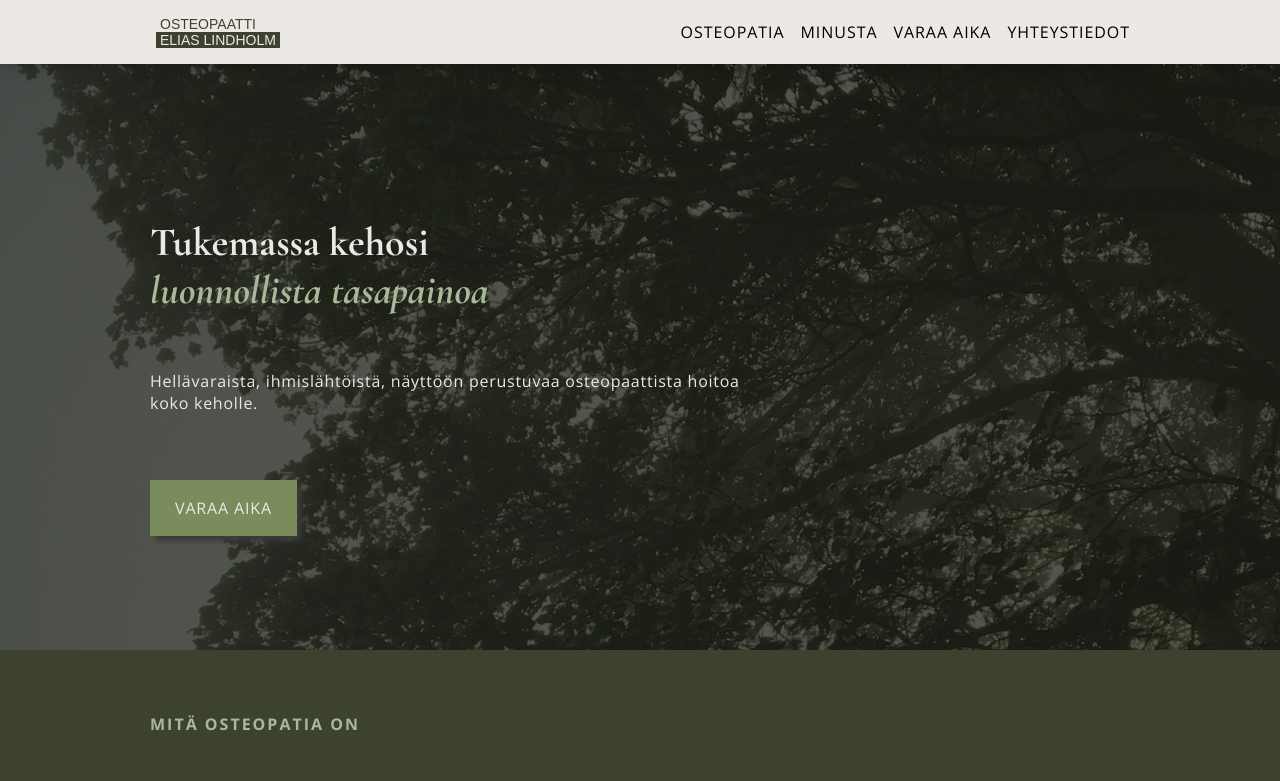
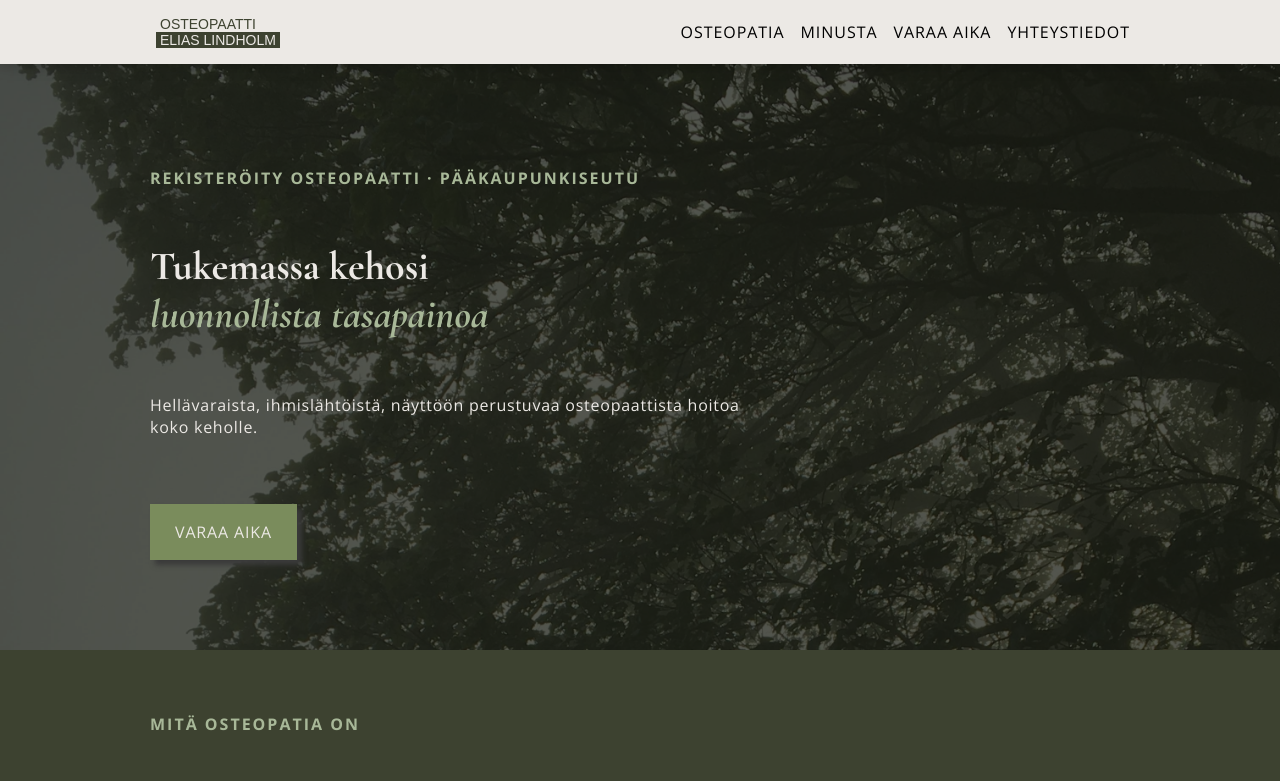
Before and after one commit to elsalindholm/osteopath-page, a React (Vite) app: page / in a window 1280 px wide. Shown: the top 781 px of the page. Built offline with nearby package versions, Linux system fonts and the light colour scheme.

Commit message:
improvements

```diff
--- a/src/assets/scss/button-link.scss
+++ b/src/assets/scss/button-link.scss
@@ -12,19 +12,7 @@
   transition:
     background-color 0.2s ease,
     border-color 0.2s ease;
-  &--dark {
-    border: 1px solid $background--dark;
-    background-color: $background--dark;
-    color: $text--light-beige;
-    box-shadow: $box-shadow--offset-light;
-    &:hover {
-      background-color: color.adjust($background--dark, $lightness: -8%);
-    }
-    &:active {
-      transform: translateY(1px);
-    }
-  }
-  &--medium {
+&--medium {
     border: 1px solid $text--medium-green;
     background-color: $text--medium-green;
     color: $text--light-beige;
--- a/src/assets/scss/what-osteopathy-is.scss
+++ b/src/assets/scss/what-osteopathy-is.scss
@@ -32,8 +32,3 @@
     }
   }
 }
-
-.note-card-container {
-  margin-top: 50px;
-  gap: 16px;
-}
--- a/src/components/ButtonLink.tsx
+++ b/src/components/ButtonLink.tsx
@@ -2,7 +2,7 @@ import "../assets/scss/button-link.scss";
 import type { ComponentProps, ReactElement } from "react";
 
 type Props = {
-  variant: "dark" | "medium";
+  variant: "medium";
   href: string;
 } & ComponentProps<"a">;
 
--- a/src/pages/Home.tsx
+++ b/src/pages/Home.tsx
@@ -4,6 +4,7 @@ import SectionHeading from "../components/SectionHeading";
 import BodyText from "../components/BodyText";
 import ButtonLink from "../components/ButtonLink";
 import type { Language } from "../App";
+import SectionName from "../components/SectionName";
 
 interface Props {
   activeLanguage: Language;
@@ -15,6 +16,14 @@ const Home = ({ activeLanguage }: Props): ReactElement => {
       <div className="filter"></div>
       <div className="home__flex-row">
         <div className="text-container">
+          <SectionName
+            bgVariant="dark"
+            text={
+              activeLanguage === "Suomi"
+                ? "Rekisteröity osteopaatti · pääkaupunkiseutu"
+                : "Registered osteopath · Greater helsinki"
+            }
+          ></SectionName>
           <SectionHeading
             bgVariant="dark"
             nonItalics={
```
